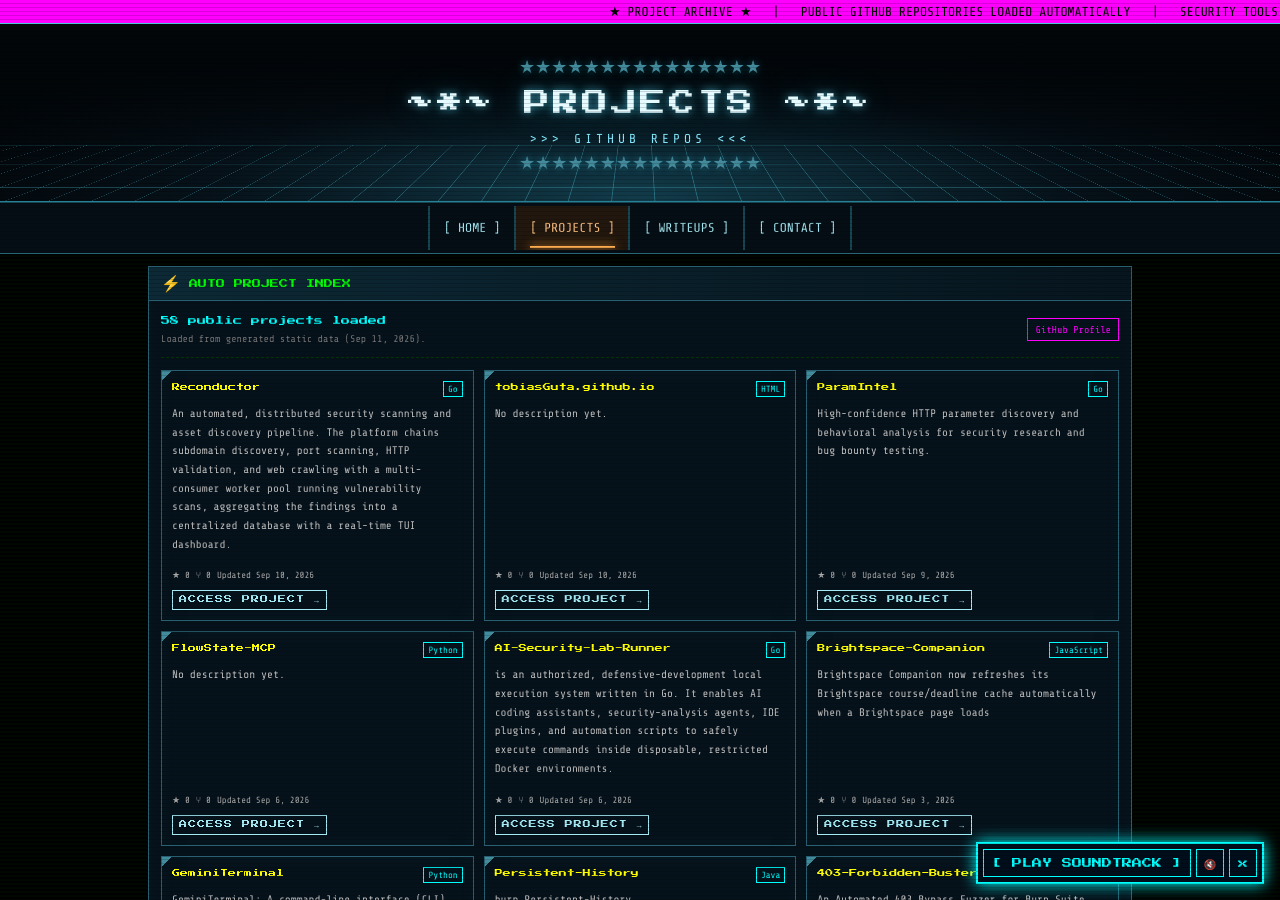
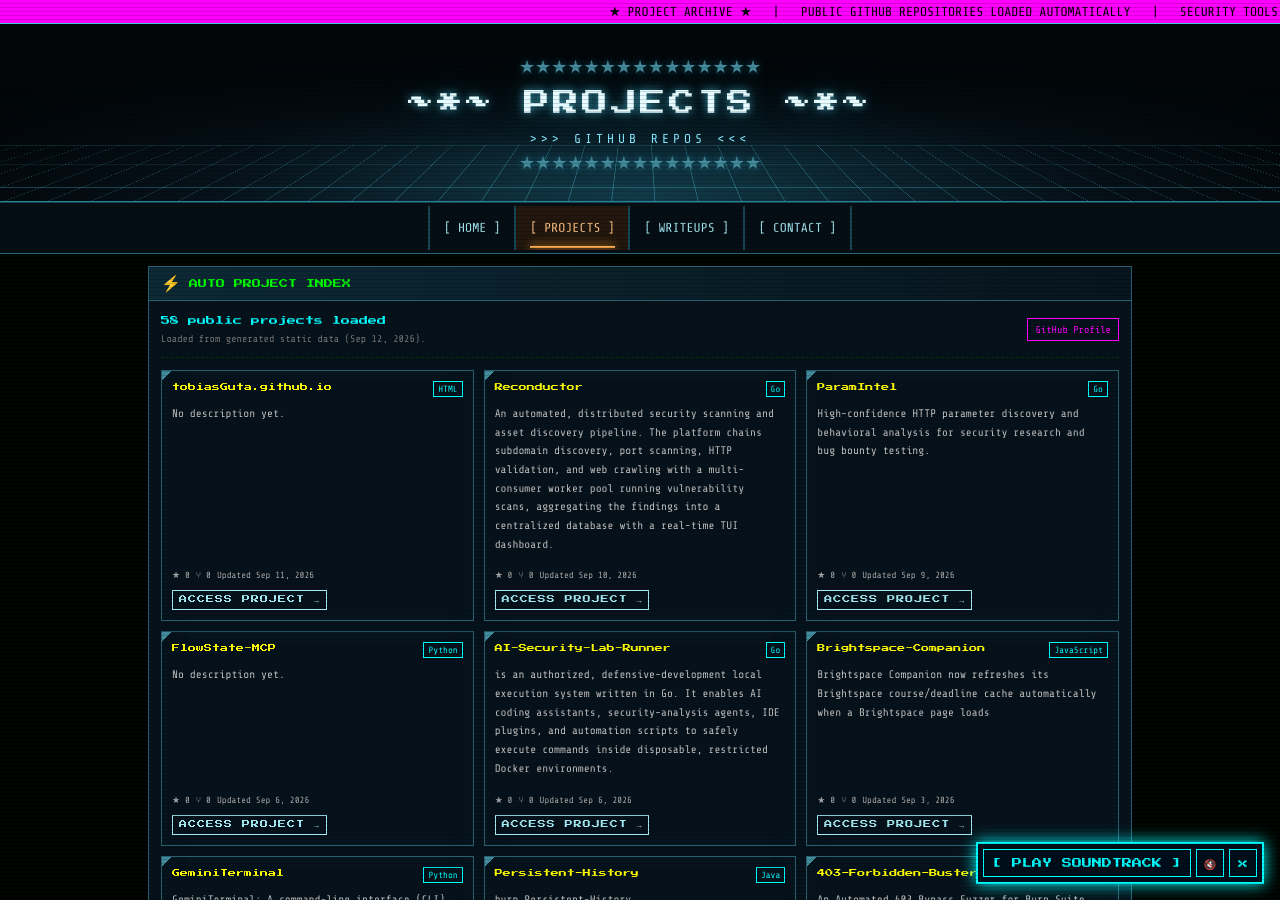
Before and after one commit to tobiasGuta/tobiasGuta.github.io, a Jekyll site: the page built from projects.html, in a window 1280 px wide and 900 px high. Built offline with Jekyll 4.4.1, drawn with Linux system fonts in a browser that asks for light colours; part of the change alters nothing that is shown.

```diff
--- a/assets/data/projects.json
+++ b/assets/data/projects.json
@@ -1,8 +1,21 @@
 {
   "owner": "tobiasGuta",
   "source": "github_api",
-  "generated_at": "2026-09-11T12:48:32.038875+00:00",
+  "generated_at": "2026-09-12T12:09:18.190666+00:00",
   "projects": [
+    {
+      "name": "tobiasGuta.github.io",
+      "description": null,
+      "html_url": "https://github.com/tobiasGuta/tobiasGuta.github.io",
+      "homepage": null,
+      "language": "HTML",
+      "topics": [],
+      "stargazers_count": 0,
+      "forks_count": 0,
+      "updated_at": "2026-09-11T12:48:37Z",
+      "fork": false,
+      "archived": false
+    },
     {
       "name": "Reconductor",
       "description": "An automated, distributed security scanning and asset discovery pipeline. The platform chains subdomain discovery, port scanning, HTTP validation, and web crawling with a multi-consumer worker pool running vulnerability scans, aggregating the findings into a centralized database with a real-time TUI dashboard.",
@@ -13,19 +26,6 @@
       "stargazers_count": 0,
       "forks_count": 0,
       "updated_at": "2026-09-10T23:16:04Z",
-      "fork": false,
-      "archived": false
-    },
-    {
-      "name": "tobiasGuta.github.io",
-      "description": null,
-      "html_url": "https://github.com/tobiasGuta/tobiasGuta.github.io",
-      "homepage": null,
-      "language": "HTML",
-      "topics": [],
-      "stargazers_count": 0,
-      "forks_count": 0,
-      "updated_at": "2026-09-10T12:56:31Z",
       "fork": false,
       "archived": false
     },
```
